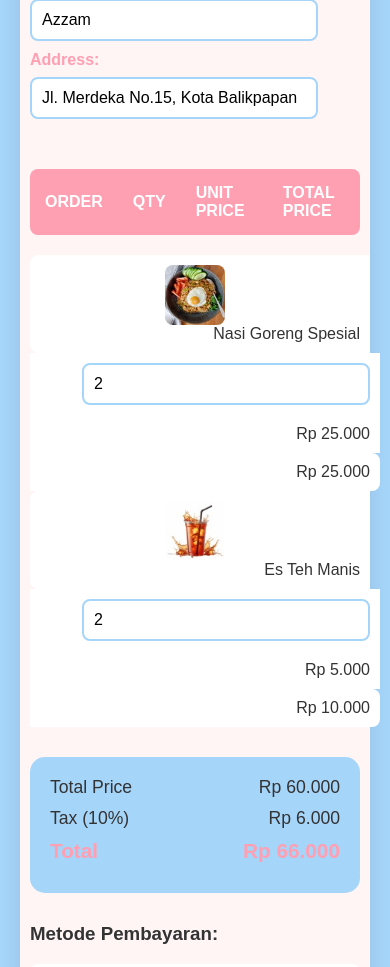
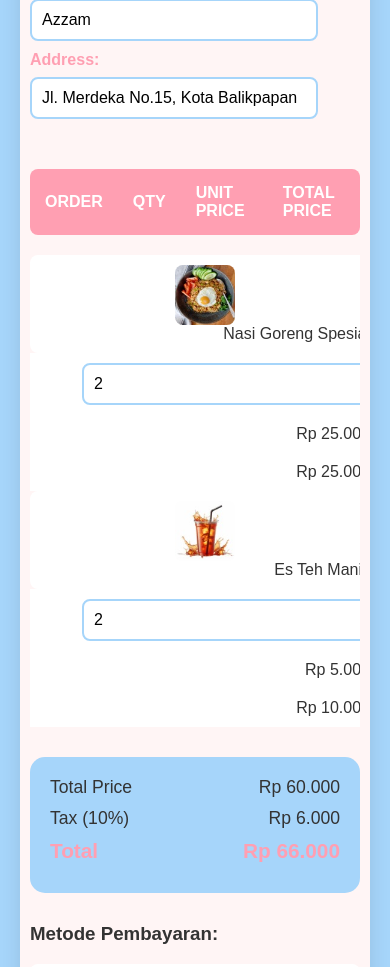
Before and after one commit to NaylaZeanlita/NaylaZeanlita.github.io, a PHP site: page / in a window 390 px wide. Shown: the part 589-1556 px from the top of the page. Run offline with PHP 8.4, Linux system fonts and the light colour scheme.

Commit message:
styles.css

```diff
--- a/POSTEST2/styles.css
+++ b/POSTEST2/styles.css
@@ -196,51 +196,45 @@ footer {
 
 @media (max-width: 600px) {
 
-    /* Mengurangi padding dan margin pada container */
     .container {
         padding: 10px;
     }
 
-    /* Menyusun ulang detail-row menjadi kolom */
     .detail-row {
         flex-direction: column;
         gap: 10px;
     }
 
-    /* Mengurangi ukuran font pada heading */
     h1 {
         font-size: 2em;
     }
 
-    /* Mengurangi ukuran logo */
     .logo {
         max-width: 150px;
     }
 
-    /* Memastikan tabel tidak berantakan di layar kecil */
     .order-table,
     .order-table tbody,
     .order-table tr,
     .order-table td {
         display: block;
         width: 100%;
+        overflow-x: auto;
     }
 
     .order-table td {
         padding: 10px;
         text-align: right;
+        display: block;
+        position: relative;
     }
 
     .order-table td::before {
         content: attr(data-label);
         position: absolute;
-        left: 6px;
+        left: 10px;
         font-weight: bold;
         white-space: nowrap;
-    }
-
-    .order-table td:nth-child(1) {
-        padding-left: 0;
     }
 
     .order-table img {
```
